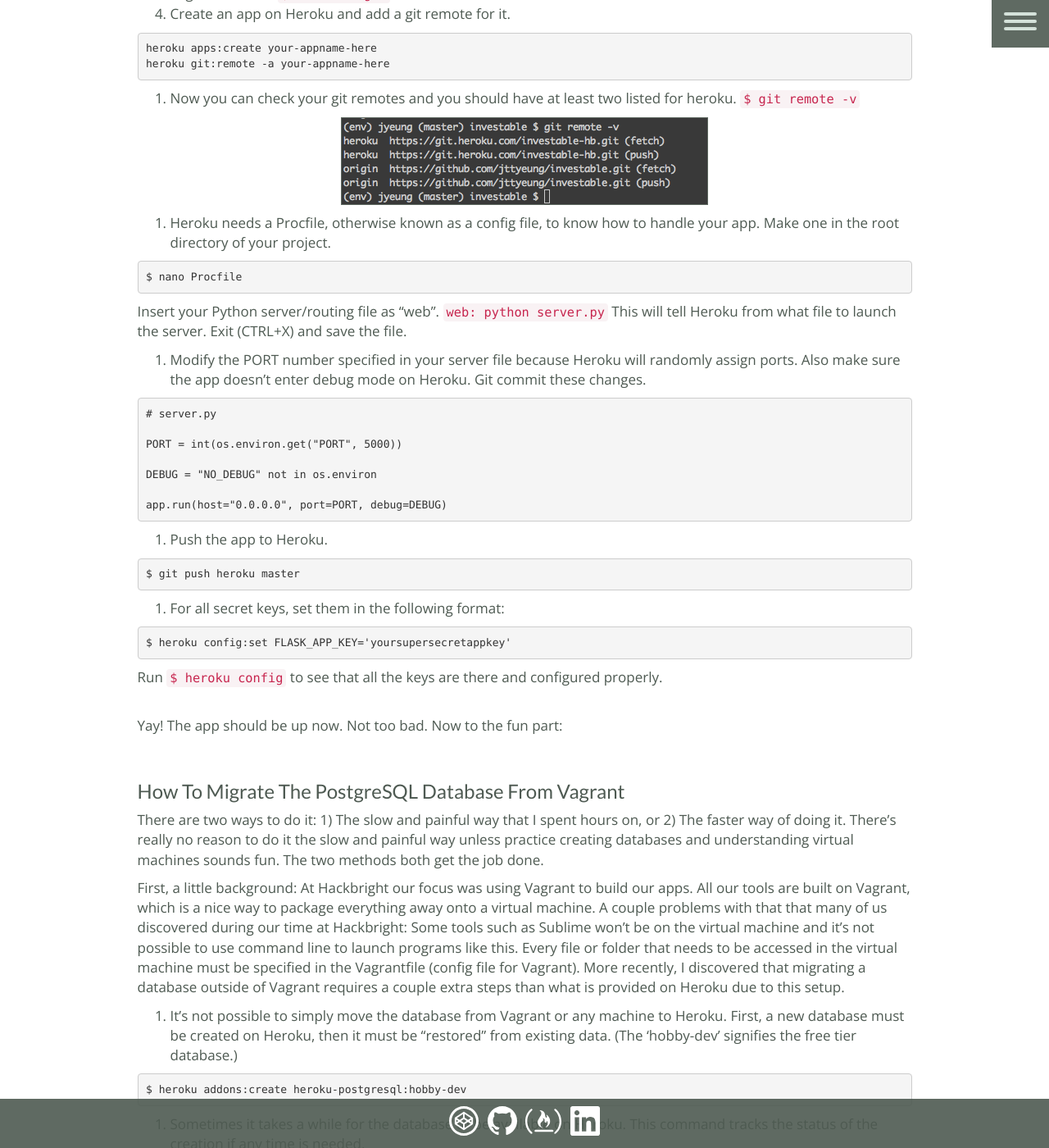
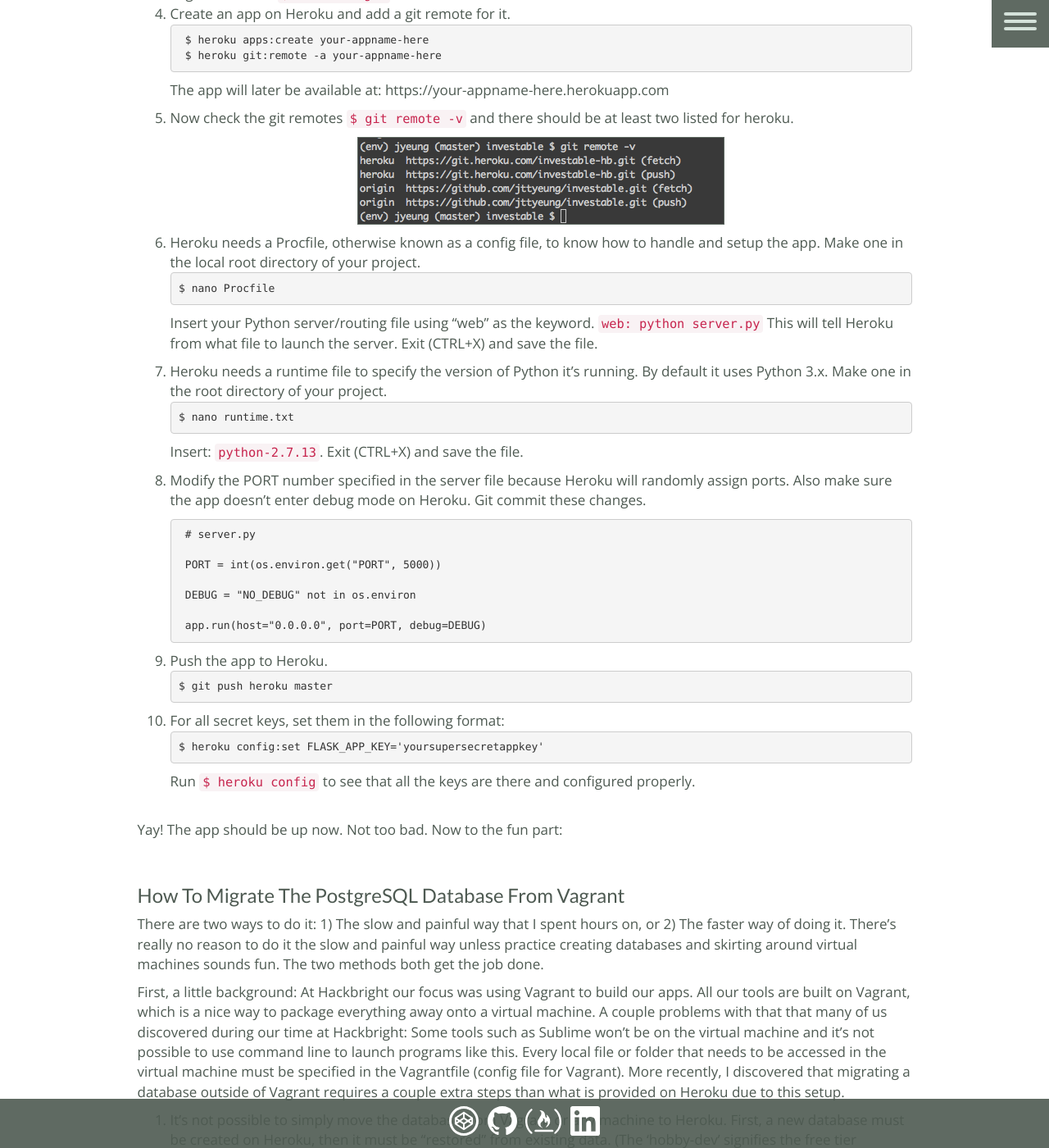
Before and after one commit to jttyeung/jttyeung.github.io, a Jekyll site: the page built from _posts/2017-06-30-deploying-to-heroku-and-the-database-migration-nightmare.md, in a window 1280 px wide and 1400 px high, scrolled down 867 px. Shown: the whole window at 82% size. Built offline with Jekyll 4.4.1, drawn with Linux system fonts in a browser that asks for light colours; nearby versions of some CDN libraries; comment, search, counter and statistics services are not loaded; some of the changed text lies outside the part shown.

Commit message:
proofread and updated formatting

````diff
--- a/_posts/2017-06-30-deploying-to-heroku-and-the-database-migration-nightmare.md
+++ b/_posts/2017-06-30-deploying-to-heroku-and-the-database-migration-nightmare.md
@@ -2,17 +2,17 @@
 layout: post
 title:  "Deploying to Heroku And The Database Migration Nightmare"
 date:   2017-06-30 21:38:00
-categories: [heroku, software engineering, databases]
+categories: [software engineering, heroku, postgresql, vagrant]
 comments: true
 ---
 
 
 ### What is Heroku?
-It's a cloud platform that allows people to deploy their apps, among many other things. It's like Amazon Web Services (AWS) with training wheels. In fact, Heroku is built on top of AWS. Heroku has a free tier offering, hence it makes a great and widely popular platform for students, hobbyists, and bootcamp grads to deploy their app.
+It's a cloud platform that allows people to deploy their apps, among many other things. It's like Amazon Web Services (AWS) with training wheels. In fact, Heroku is built on top of AWS. Heroku has a free tier offering, hence it makes a great and widely popular platform for students, hobbyists, and bootcamp grads to deploy their app to the web.
 
 <br>
 ### Why I Am Writing This Tutorial and Who This is For
-There are a ton of tutorials online on how to deploy your web app to Heroku, and many of them are absolutely perfect. Heroku's is also not so bad, but I'm going to go a little further into breaking down the details for n00bs like me. I am a little embarassed to admit I spent about 5 hours or so banging my head against my keyboard in attempt to figure this one out. In particular I really had trouble with the database migration part so I'll be focusing on how to migrate a **PostgreSQL** database out of **Vagrant** (a virtual machine) into your Heroku database. This will be more or less geared to Hackbright folks, for who this problem applies to directly.
+There are a ton of tutorials online on how to deploy web apps to Heroku, and many of them are absolutely perfect. Heroku's is also not so bad, but I'm going to go a little further into breaking down the details for n00bs like me. I am a little embarassed to admit I spent about 5 hours or so banging my head against my keyboard in attempt to figure this one out. In particular I really had trouble with the database migration part so I'll be drilling down how to migrate a **PostgreSQL** database out of **Vagrant** (a virtual machine) into a Heroku database. This will be more or less geared to Hackbright folks, for who this problem applies to directly.
 
 <br>
 ### How To Deploy
@@ -21,74 +21,76 @@
 2. `$ brew install heroku` (Uses [Homebrew][homebrew])
 3. Login to Heroku `$ heroku login`
 4. Create an app on Heroku and add a git remote for it.
+    ```
+    $ heroku apps:create your-appname-here
+    $ heroku git:remote -a your-appname-here
+    ```
 
-``` python
-heroku apps:create your-appname-here
-heroku git:remote -a your-appname-here
-```
+    The app will later be available at: https://your-appname-here.herokuapp.com
 
-5. Now you can check your git remotes and you should have at least two listed for heroku. `$ git remote -v`
+5. Now check the git remotes `$ git remote -v` and there should be at least two listed for heroku.
 
-<img src="{{url}}/images/heroku/gitremote.png" class="img-responsive center-block" />
+    <img src="{{url}}/images/heroku/gitremote.png" class="img-responsive center-block" />
 
-6. Heroku needs a Procfile, otherwise known as a config file, to know how to handle your app. Make one in the root directory of your project.
-
+6. Heroku needs a Procfile, otherwise known as a config file, to know how to handle and setup the app. Make one in the local root directory of your project.
 ```
 $ nano Procfile
 ```
 
-Insert your Python server/routing file as "web". `web: python server.py` This will tell Heroku from what file to launch the server. Exit (CTRL+X) and save the file.
+    Insert your Python server/routing file using "web" as the keyword. `web: python server.py` This will tell Heroku from what file to launch the server. Exit (CTRL+X) and save the file.
 
-7. Modify the PORT number specified in your server file because Heroku will randomly assign ports. Also make sure the app doesn't enter debug mode on Heroku. Git commit these changes.
-
-``` python
-# server.py
-
-PORT = int(os.environ.get("PORT", 5000))
-
-DEBUG = "NO_DEBUG" not in os.environ
-
-app.run(host="0.0.0.0", port=PORT, debug=DEBUG)
+7. Heroku needs a runtime file to specify the version of Python it's running. By default it uses Python 3.x. Make one in the root directory of your project.
+```
+$ nano runtime.txt
 ```
 
-8. Push the app to Heroku.
+    Insert: `python-2.7.13`. Exit (CTRL+X) and save the file.
 
+8. Modify the PORT number specified in the server file because Heroku will randomly assign ports. Also make sure the app doesn't enter debug mode on Heroku. Git commit these changes.
+
+    ``` python
+    # server.py
+
+    PORT = int(os.environ.get("PORT", 5000))
+
+    DEBUG = "NO_DEBUG" not in os.environ
+
+    app.run(host="0.0.0.0", port=PORT, debug=DEBUG)
+    ```
+
+9. Push the app to Heroku.
 ```
 $ git push heroku master
 ```
 
-9. For all secret keys, set them in the following format:
-
+10. For all secret keys, set them in the following format:
 ```
 $ heroku config:set FLASK_APP_KEY='yoursupersecretappkey'
 ```
 
-Run `$ heroku config` to see that all the keys are there and configured properly.
+    Run `$ heroku config` to see that all the keys are there and configured properly.
 
 <br>
 Yay! The app should be up now. Not too bad. Now to the fun part:
 
 <br>
 ### How To Migrate The PostgreSQL Database From Vagrant
-There are two ways to do it: 1) The slow and painful way that I spent hours on, or 2) The faster way of doing it. There's really no reason to do it the slow and painful way unless practice creating databases and understanding virtual machines sounds fun. The two methods both get the job done.
+There are two ways to do it: 1) The slow and painful way that I spent hours on, or 2) The faster way of doing it. There's really no reason to do it the slow and painful way unless practice creating databases and skirting around virtual machines sounds fun. The two methods both get the job done.
 
 First, a little background:
-At Hackbright our focus was using Vagrant to build our apps. All our tools are built on Vagrant, which is a nice way to package everything away onto a virtual machine. A couple problems with that that many of us discovered during our time at Hackbright: Some tools such as Sublime won't be on the virtual machine and it's not possible to use command line to launch programs like this. Every file or folder that needs to be accessed in the virtual machine must be specified in the Vagrantfile (config file for Vagrant). More recently, I discovered that migrating a database outside of Vagrant requires a couple extra steps than what is provided on Heroku due to this setup.
+At Hackbright our focus was using Vagrant to build our apps. All our tools are built on Vagrant, which is a nice way to package everything away onto a virtual machine. A couple problems with that that many of us discovered during our time at Hackbright: Some tools such as Sublime won't be on the virtual machine and it's not possible to use command line to launch programs like this. Every local file or folder that needs to be accessed in the virtual machine must be specified in the Vagrantfile (config file for Vagrant). More recently, I discovered that migrating a database outside of Vagrant requires a couple extra steps than what is provided on Heroku due to this setup.
 
-1. It's not possible to simply move the database from Vagrant or any machine to Heroku. First, a new database must be created on Heroku, then it must be "restored" from existing data. (The 'hobby-dev' signifies the free tier database.)
-
+1. It's not possible to simply move the database from Vagrant or any machine to Heroku. First, a new database must be created on Heroku, then it must be "restored" from existing data. (The 'hobby-dev' signifies the free tier database being created.)
 ```
 $ heroku addons:create heroku-postgresql:hobby-dev
 ```
 
 2. Sometimes it takes a while for the database to be available on Heroku. This command tracks the status of the creation if any time is needed.
-
 ```
 $ heroku pg:wait
 ```
 
 3. This command will show where the database is located. 'DATABASE_URL' is database's alias name.
-
 ```
 $ heroku config -s | grep DATABASE_URL
 DATABASE_URL='postgres://somelongurlstringto.amazonaws.com'
@@ -96,61 +98,64 @@
 
 4. In the server.py file, modify the database connection settings for Heroku.
 
-``` python
-# server.py
+    ``` python
+    # server.py
 
-connect_to_db(app, os.environ.get("DATABASE_URL"))
-```
+    connect_to_db(app, os.environ.get("DATABASE_URL"))
+    ```
 
 5. In the model.py (database model) file, modify the database connection settings for Heroku.
 
-``` python
-# model.py
+    ``` python
+    # model.py
 
-def connect_to_db(app, db_uri=None):
+    def connect_to_db(app, db_uri=None):
 
-    app.config['SQLALCHEMY_DATABASE_URI'] = db_uri or 'postgres:///your-database-name'
-```
+        app.config['SQLALCHEMY_DATABASE_URI'] = db_uri or 'postgres:///your-database-name'
+    ```
 
-6. Now there's a Heroku database and your app database. To transfer the existing data:
+6. Now there's a Heroku database and the current app database. To transfer the existing data:
 
-**Method 1** (slower): While in Vagrant, create a `pg_dump` of your current database. Exit Vagrant (but still be in the virtualenv). Brew install PostgreSQL to your local machine. Create a local psql database. Restore that database using the dump file. The local database will be used going forth in the next Method 1 steps.
+    **Method 1** (slower): While in Vagrant, create a `pg_dump` of your current database. Exit Vagrant (but still be in the virtualenv). Brew install PostgreSQL to your local machine. Create a local psql database. Restore that database using the dump file. The local database will be used going forth in the next Method 1 steps.
 
-**Method 2** (faster): Create a superuser and password for PostgreSQL.
+    **Method 2** (faster): Create a superuser and password for PostgreSQL.
+    ```
+    $ psql
+    CREATE ROLE your-username-here WITH SUPERUSER PASSWORD 'your-password-here';
+    \q
+    ```
 
-```
-$ psql
-CREATE ROLE your-username-here WITH SUPERUSER PASSWORD 'your-password-here';
-\q
-```
-
-Continue Method 2 Steps.
+    Continue Method 2 Steps.
 
 7. Create a compressed pg_dump from the database.
 
-**Method 1** (outside of Vagrant), run:
+    **Method 1** (outside of Vagrant), run:
+    ```
+    $ pg_dump -Fc --no-acl -h localhost -U your-computer-username your-database-name > database.dump
+    ```
 
-```
-$ pg_dump -Fc --no-acl -h localhost -U your-computer-username your-database-name > database.dump
-```
+    To find the computer username: `$ id -un`
 
-To find your computer username: `$ id -un`
+    **Method 2** (inside Vagrant), run the same command as above, but substitute your-computer-username with whatever superuser username was created in the last step. Add PGPASSWORD= to the beginning with the password set for the superuser.
+    ```
+    $ PGPASSWORD=your-database-password pg_dump -Fc --no-acl -h localhost -U your-computer-username your-database-name > database.dump
+    ```
 
-**Method 2** (inside Vagrant), run the same command as above, but substitute your-computer-username with whatever superuser username you created in the last step. Add PGPASSWORD= to the beginning with the password set for the superuser.
+    -Fc: custom format dump<br>
+    --no-acl: prevent dumping of database access priviledges<br>
+    -h: host (is localhost in this case)<br>
+    -U: username
 
-```
-$ PGPASSWORD=your-database-password pg_dump -Fc --no-acl -h localhost -U your-computer-username your-database-name > database.dump
-```
-
-8. On the local drive, find database.dump. It now needs to be hosted somewhere on the web so Heroku can find it. Heroku suggests Amazon Web Services (S3), but I thought it would be easier using Dropbox since I already have that setup. To use Dropbox, add the file to a public folder, right click the file and select "Copy Dropbox Link".
+8. On the local drive, find database.dump. It now needs to be hosted somewhere on the web so Heroku can find it. Heroku suggests Amazon Web Services (S3), but I thought it would be easier using Dropbox since I already have that setup and I'm not too worried about the security of my database data. To use Dropbox, add the file to a public folder, right click the file and select "Copy Dropbox Link".
 
 9. Migrate data using a database restore. The first link is where the database should be restored from, and DATABASE_URL is the destination. DATABASE_URL uses the Heroku database alias that was created earlier so it's not necessary to write out the entire Heroku generated address here. While on the local drive connected to Heroku via the Terminal, run:
-
 ```
 $ heroku pg:backups:restore 'https://your-dropbox-or-s3-hosted.dump' DATABASE_URL
 ```
 
-And there you have it... the app is live! Being inside Vagrant somehow disallowed pg_dumps unless a database username and password is setup. That made the difference between recreating a database entirely on a local drive, and not. I won't particularly say if I understand the reason behind this or not, but hopefully this will save hours of confusion for someone else trying to deploy their Heroku app in the future.
+<br>
+
+And there it is... the app is live! Being inside Vagrant somehow disallowed pg_dumps unless a database user and password is setup. That made the difference between recreating a database entirely on a local drive, and not. I can't exactly state the reason behind this, but hopefully this will save hours of confusion for someone else trying to deploy their Heroku app in the future.
 
 
 [homebrew]: https://brew.sh/
````
